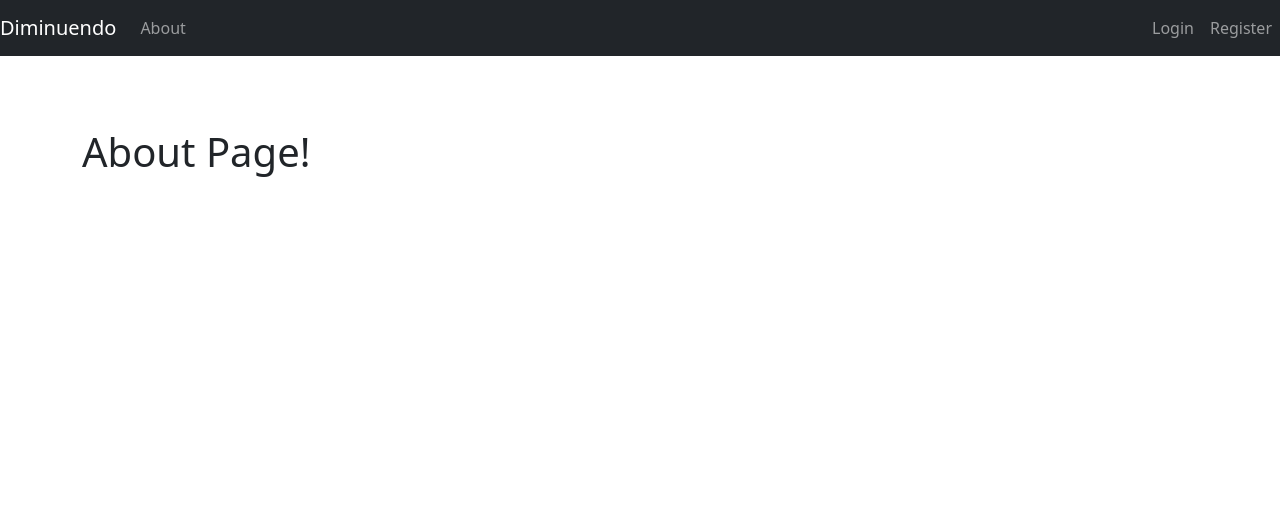
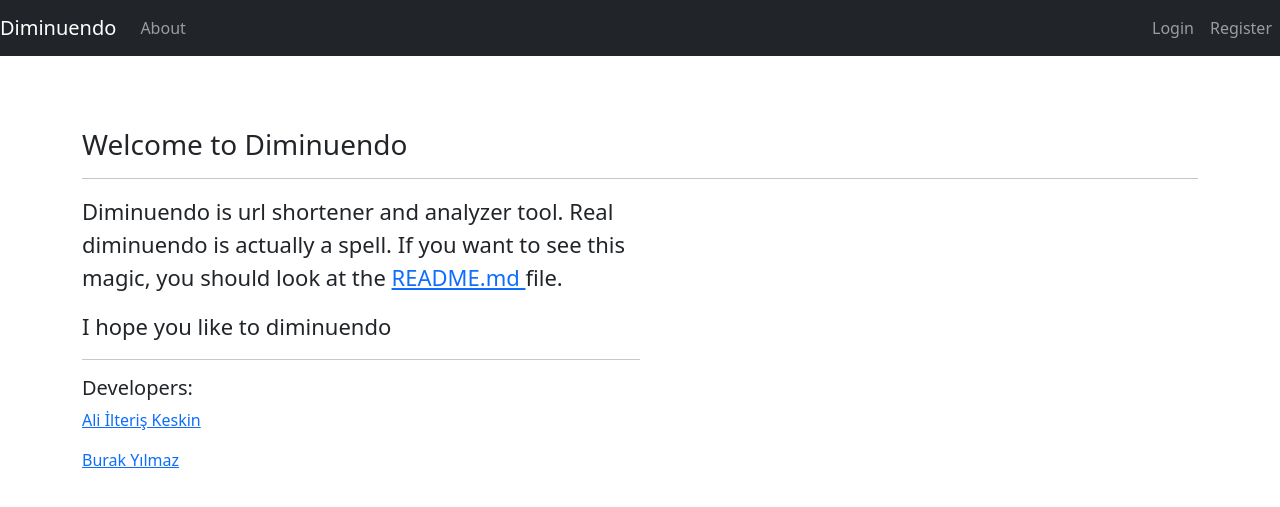
Before and after one commit to ilteriskeskin/diminuendo, a Flask app: page /about in a window 1280 px wide. Shown: the top 507 px of the page. Run offline with Flask 2, Linux system fonts and the light colour scheme.

Commit message:
added about page

```diff
--- a/templates/about.html
+++ b/templates/about.html
@@ -1,6 +1,19 @@
 {% extends "base.html" %}
 {% block title %}Home{% endblock %}
 {% block content %}
+    <h3>Welcome to Diminuendo</h3>
+    <hr>
+    <div style="margin-right: 50%">
+        <p style="font-size: 22px">Diminuendo is url shortener and analyzer tool. Real diminuendo is actually a spell.
+            If you want to see this magic, you should look at the <a
+                    href="https://github.com/ilteriskeskin/diminuendo/blob/main/README.md">README.md </a> file.</p>
+        <p style="font-size: 22px">I hope you like to diminuendo</p>
 
-<h1> About Page!</h1>
+        <hr>
+
+        <h5>Developers:</h5>
+        <p style="font-size: 16px"><a href="https://github.com/ilteriskeskin">Ali İlteriş Keskin</a></p>
+        <p style="font-size: 16px"><a href="https://github.com/buurak">Burak Yılmaz</a></p>
+
+    </div>
 {% endblock %}
```
